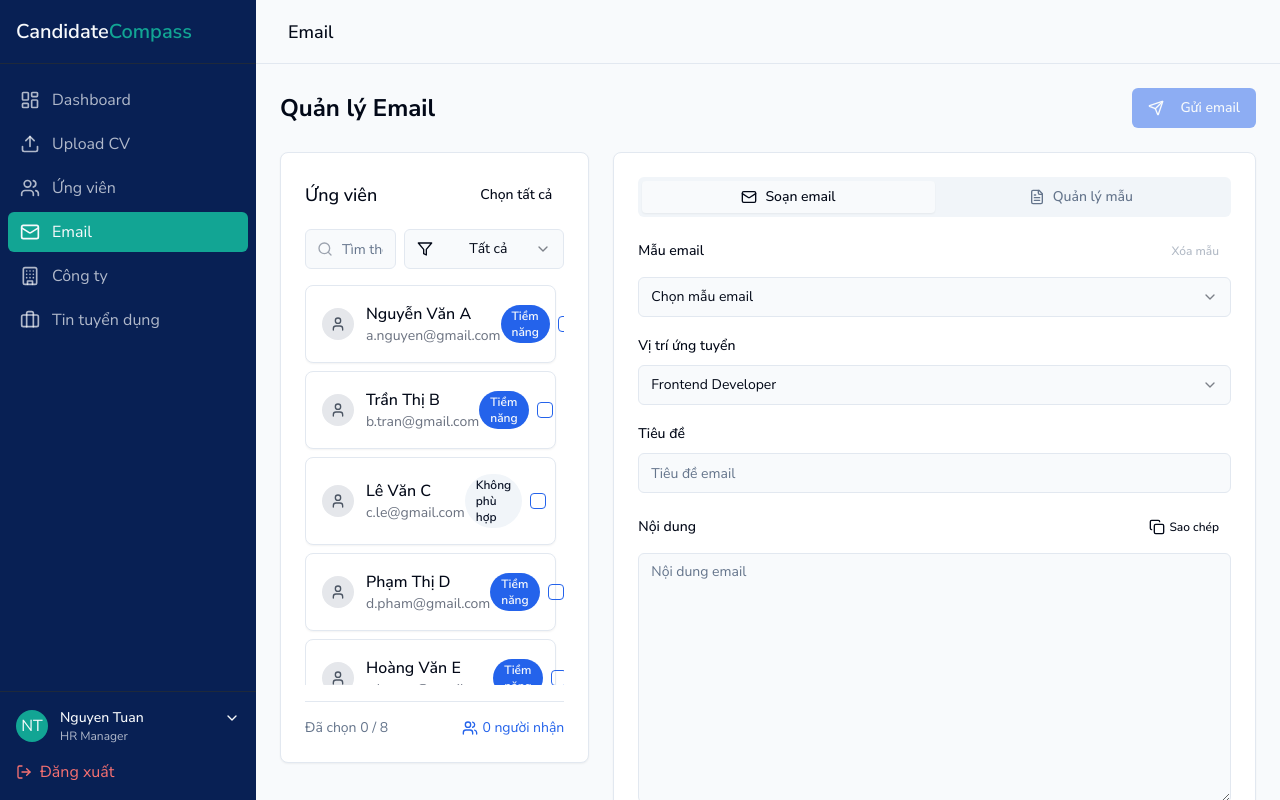
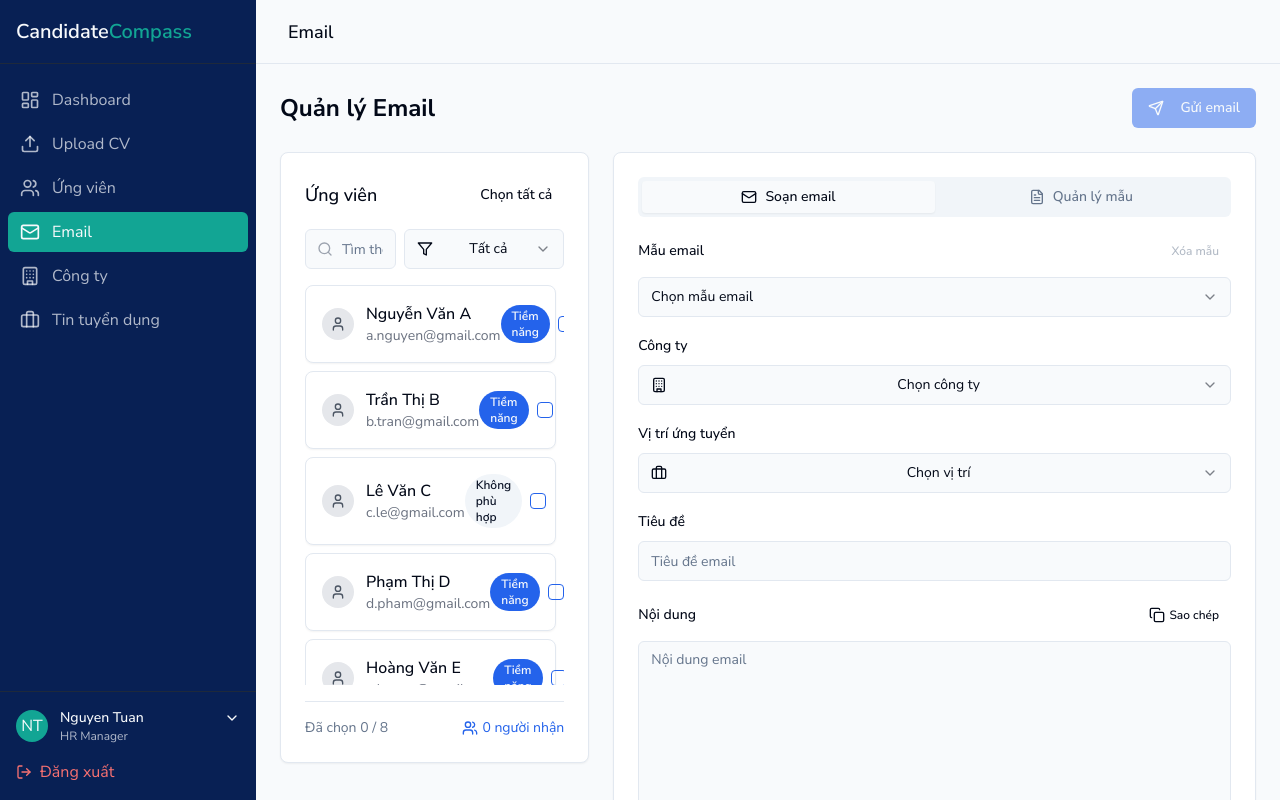
Before and after one commit to 4sandbox/candidate-compass-hq, a React (Vite) app: page /emails in a window 1280 px wide. Shown: the top 800 px of the page. Built offline with nearby package versions, Linux system fonts and the light colour scheme.

Commit message:
feat: Implement company filtering in email sender
Adds company filtering to the email sender component, filtering based on job position and company. Fixes a bug where components would not redirect after opening and closing the popup.

```diff
--- a/src/components/EmailTemplateForm.tsx
+++ b/src/components/EmailTemplateForm.tsx
@@ -50,9 +50,16 @@ export const EmailTemplateForm: React.FC<EmailTemplateFormProps> = ({
     onSave(values);
   };
 
+  // Ensure the form doesn't cause navigation issues by preventing default on clicks
+  const handleCancelClick = (e: React.MouseEvent) => {
+    e.preventDefault();
+    e.stopPropagation();
+    onCancel();
+  };
+
   return (
     <Form {...form}>
-      <form onSubmit={form.handleSubmit(onSubmit)} className="space-y-4">
+      <form onSubmit={form.handleSubmit(onSubmit)} className="space-y-4" onClick={(e) => e.stopPropagation()}>
         <FormField
           control={form.control}
           name="name"
@@ -106,7 +113,7 @@ export const EmailTemplateForm: React.FC<EmailTemplateFormProps> = ({
           <Button
             type="button"
             variant="outline"
-            onClick={onCancel}
+            onClick={handleCancelClick}
           >
             <X className="h-4 w-4 mr-2" />
             Hủy bỏ
--- a/src/hooks/useEmailTemplates.ts
+++ b/src/hooks/useEmailTemplates.ts
@@ -25,14 +25,20 @@ export const useEmailTemplates = () => {
     fetchTemplates();
   }, []);
 
-  const renderTemplate = (template: EmailTemplate, candidateName: string, position: string): { subject: string, body: string } => {
-    const subject = template.subject
-      .replace('{Tên}', candidateName)
-      .replace('{Vị trí ứng tuyển}', position);
-
-    const body = template.body
+  const renderTemplate = (template: EmailTemplate, candidateName: string, position: string, companyName?: string): { subject: string, body: string } => {
+    let subject = template.subject
       .replace(/{Tên}/g, candidateName)
       .replace(/{Vị trí ứng tuyển}/g, position);
+
+    let body = template.body
+      .replace(/{Tên}/g, candidateName)
+      .replace(/{Vị trí ứng tuyển}/g, position);
+
+    // If company name is provided, replace that variable too
+    if (companyName) {
+      subject = subject.replace(/{Công ty}/g, companyName);
+      body = body.replace(/{Công ty}/g, companyName);
+    }
 
     return { subject, body };
   };
--- a/src/pages/EmailSender.tsx
+++ b/src/pages/EmailSender.tsx
@@ -1,6 +1,6 @@
 
 import React, { useState, useEffect } from 'react';
-import { Send, User, Users, Copy, CheckCircle, Search, Filter, Mail, FileText } from 'lucide-react';
+import { Send, User, Users, Copy, CheckCircle, Search, Filter, Mail, FileText, Building, Briefcase } from 'lucide-react';
 import { Button } from '@/components/ui/button';
 import { Input } from '@/components/ui/input';
 import { Label } from '@/components/ui/label';
@@ -10,14 +10,22 @@ import { Select, SelectContent, SelectItem, SelectTrigger, SelectValue } from '@
 import { Checkbox } from '@/components/ui/checkbox';
 import { Tabs, TabsContent, TabsList, TabsTrigger } from '@/components/ui/tabs';
 import { Badge } from '@/components/ui/badge';
+import {
+  Popover,
+  PopoverContent,
+  PopoverTrigger,
+} from '@/components/ui/popover';
 import { useCandidates } from '@/hooks/useCandidates';
 import { useEmailTemplates } from '@/hooks/useEmailTemplates';
 import { useCompanies } from '@/hooks/useCompanies';
+import { useJobDetails } from '@/hooks/useJobDetails';
 import { useToast } from '@/hooks/use-toast';
 import Layout from '@/components/Layout';
 import LoadingSpinner from '@/components/LoadingSpinner';
 import { EmailTemplateManager } from '@/components/EmailTemplateManager';
 import { Candidate } from '@/data/mockCandidates';
+import { Company } from '@/data/mockCompanies';
+import { JobDetail } from '@/data/mockJobDetails';
 
 const EmailSender = () => {
   const { candidates, loading: candidatesLoading } = useCandidates();
@@ -30,19 +38,40 @@ const EmailSender = () => {
     deleteTemplate
   } = useEmailTemplates();
   const { companies, loading: companiesLoading } = useCompanies();
+  const { jobDetails, loading: jobsLoading } = useJobDetails();
   const { toast } = useToast();
 
   const [activeTab, setActiveTab] = useState("compose");
   const [selectedTemplateId, setSelectedTemplateId] = useState<string>('');
   const [subject, setSubject] = useState('');
   const [body, setBody] = useState('');
-  const [position, setPosition] = useState('Frontend Developer');
+  const [selectedCompanyId, setSelectedCompanyId] = useState<string>('');
+  const [filteredJobs, setFilteredJobs] = useState<JobDetail[]>([]);
+  const [position, setPosition] = useState('');
   const [selectedCandidates, setSelectedCandidates] = useState<number[]>([]);
   const [searchQuery, setSearchQuery] = useState('');
   const [statusFilter, setStatusFilter] = useState<string>('all');
   const [isSending, setIsSending] = useState(false);
 
-  const loading = candidatesLoading || templatesLoading || companiesLoading;
+  const loading = candidatesLoading || templatesLoading || companiesLoading || jobsLoading;
+
+  // Update available jobs when company changes
+  useEffect(() => {
+    if (selectedCompanyId) {
+      const companyId = parseInt(selectedCompanyId);
+      const jobs = jobDetails.filter(job => job.companyId === companyId);
+      setFilteredJobs(jobs);
+
+      // Reset position if not valid for this company
+      const isCurrentPositionValid = jobs.some(job => job.title === position);
+      if (!isCurrentPositionValid) {
+        setPosition('');
+      }
+    } else {
+      setFilteredJobs(jobDetails);
+      setPosition('');
+    }
+  }, [selectedCompanyId, jobDetails]);
 
   // Filter candidates based on search query and status
   const filteredCandidates = candidates.filter(candidate => {
@@ -109,6 +138,10 @@ const EmailSender = () => {
     } else {
       setSelectedCandidates(filteredCandidates.map(c => c.id));
     }
+  };
+
+  const handleCompanyChange = (companyId: string) => {
+    setSelectedCompanyId(companyId);
   };
 
   // Update template preview when selected candidate changes and a template is selected
@@ -368,22 +401,45 @@ const EmailSender = () => {
                         </Select>
                       </div>
 
+                      {/* Company Filter */}
+                      <div className="space-y-2">
+                        <Label htmlFor="company">Công ty</Label>
+                        <Select
+                          value={selectedCompanyId}
+                          onValueChange={handleCompanyChange}
+                        >
+                          <SelectTrigger>
+                            <Building className="h-4 w-4 mr-2" />
+                            <SelectValue placeholder="Chọn công ty" />
+                          </SelectTrigger>
+                          <SelectContent>
+                            <SelectItem value="">Tất cả công ty</SelectItem>
+                            {companies.map((company) => (
+                              <SelectItem key={company.id} value={company.id.toString()}>
+                                {company.name}
+                              </SelectItem>
+                            ))}
+                          </SelectContent>
+                        </Select>
+                      </div>
+
                       <div className="space-y-2">
                         <Label htmlFor="position">Vị trí ứng tuyển</Label>
                         <Select
                           value={position}
                           onValueChange={handlePositionChange}
+                          disabled={filteredJobs.length === 0}
                         >
                           <SelectTrigger>
-                            <SelectValue placeholder="Chọn vị trí" />
+                            <Briefcase className="h-4 w-4 mr-2" />
+                            <SelectValue placeholder={filteredJobs.length === 0 ? "Chọn công ty trước" : "Chọn vị trí"} />
                           </SelectTrigger>
                           <SelectContent>
-                            <SelectItem value="Frontend Developer">Frontend Developer</SelectItem>
-                            <SelectItem value="Backend Developer">Backend Developer</SelectItem>
-                            <SelectItem value="Full-stack Developer">Full-stack Developer</SelectItem>
-                            <SelectItem value="UI/UX Designer">UI/UX Designer</SelectItem>
-                            <SelectItem value="Project Manager">Project Manager</SelectItem>
-                            <SelectItem value="Business Analyst">Business Analyst</SelectItem>
+                            {filteredJobs.map(job => (
+                              <SelectItem key={job.id} value={job.title}>
+                                {job.title}
+                              </SelectItem>
+                            ))}
                           </SelectContent>
                         </Select>
                       </div>
```
